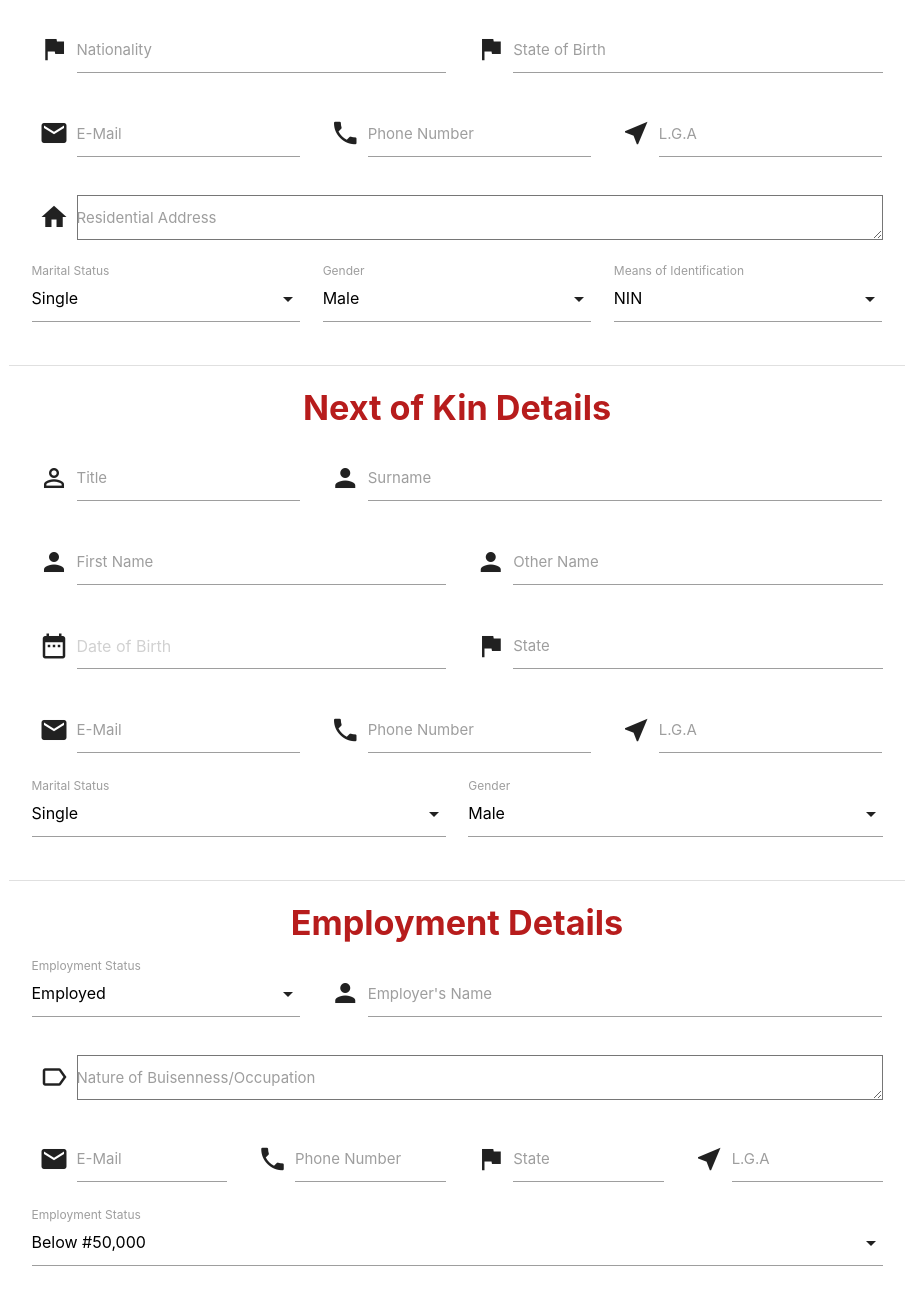
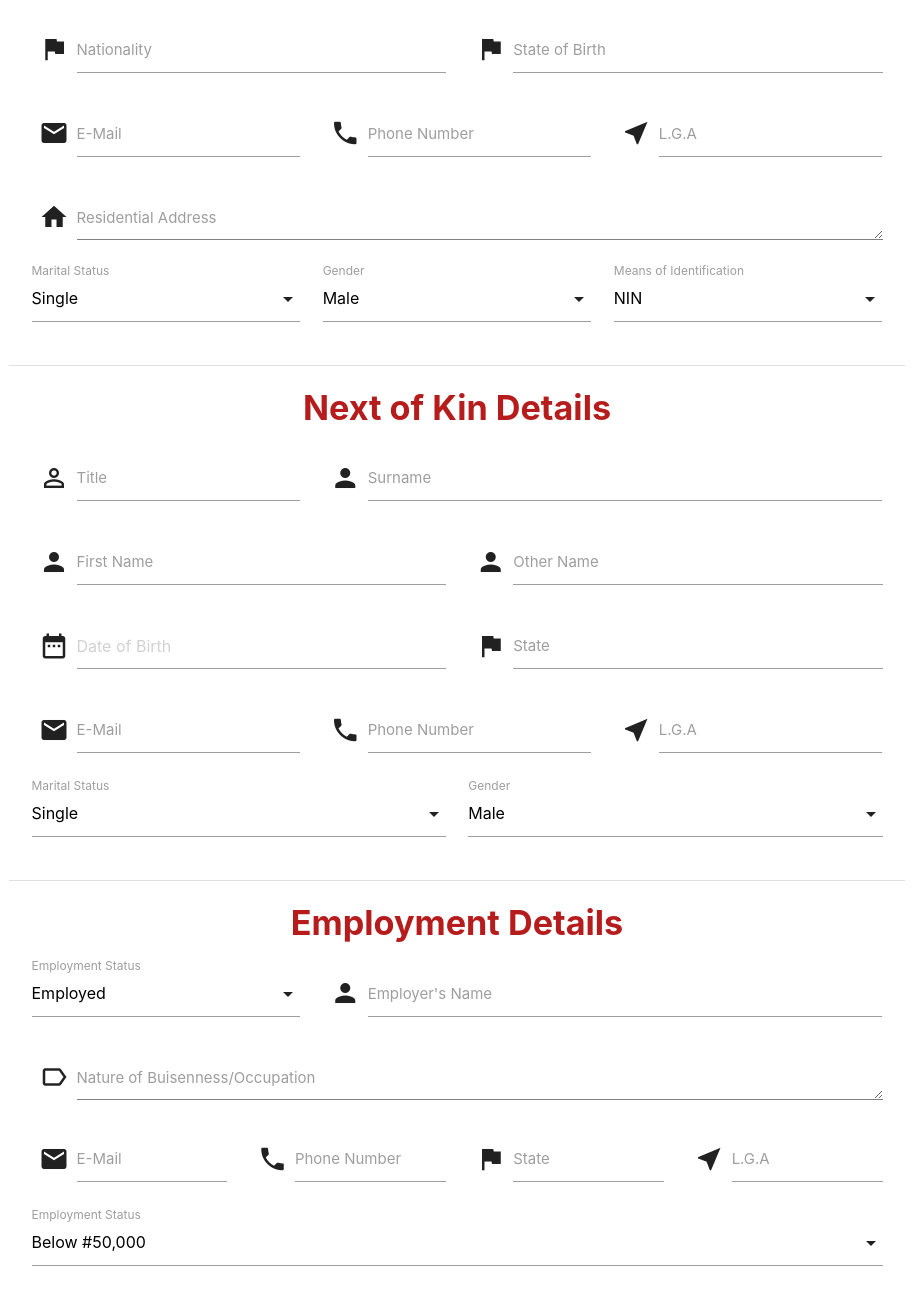
Before and after one commit to EmekatS/Zenith, a plain HTML site: page form.html in a window 1280 px wide. Shown: the part 1032-2329 px from the top of the page, without its empty margins (183-1097 px from the left). Drawn offline with Linux system fonts and the light colour scheme.

Commit message:
adress bar styling

```diff
--- a/form.html
+++ b/form.html
@@ -171,7 +171,7 @@
                             <div class="col s12 input-field">
                                 <i class="material-icons prefix">home</i>
                                 <label for="addy">Residential Address</label>
-                                <textarea name="addy" id="addy" cols="50"></textarea>
+                                <textarea style="outline: none; border: none; border-bottom: 1px solid gray;" name="addy" id="addy" cols="50"></textarea>
                             </div>
                             <div class="col s12 l4 input-field">
                                 <select name="marital-status" id="marital-status">
@@ -302,7 +302,7 @@
                         <div class="col l12 input-field">
                             <i class="material-icons prefix">label_outline</i>
                             <label for="nature">Nature of Buisenness/Occupation</label>
-                            <textarea name="nature" id="nature"></textarea>
+                            <textarea style="outline: none; border: none; border-bottom: 1px solid gray;" name="nature" id="nature"></textarea>
                         </div>
                         <div class="col l3 input-field">
                             <i class="material-icons prefix">mail</i>
```
